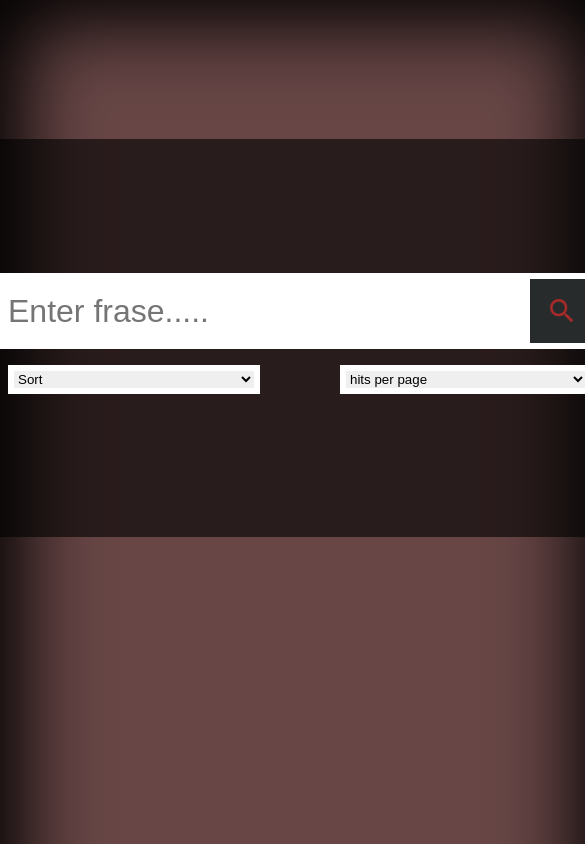
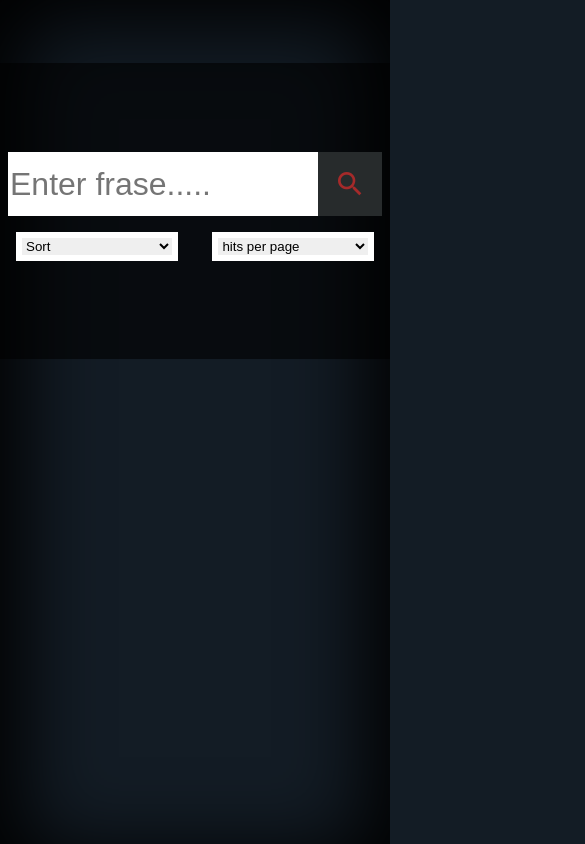
Before and after one commit to Theinar/flickrApp, a plain HTML site: page index.html in a window 390 px wide. Shown: the top 844 px of the page, 585 px wide, since content can reach past the window. Drawn offline with Linux system fonts and the light colour scheme.

Commit message:
fix responsivity for smaller devices

```diff
--- a/style.css
+++ b/style.css
@@ -248,7 +248,7 @@ border: none;
     width: 4rem;
     display: none;
     justify-content: center;
-    //margin: auto;
+    /* margin: auto; */
     cursor: pointer;
     text-decoration: none;
     border-style: none;
@@ -259,3 +259,123 @@ border: none;
 
 
 }
+
+@media only screen and (max-width: 900px){
+
+    html {
+
+        min-width: 300px;
+        display: flex;
+        margin: 0%;
+        background-color: rgb(19, 28, 37);
+        box-shadow: inset 0 0 5rem 1.5rem black;
+        min-height: 100%;
+        padding-bottom: 2rem;
+
+    }
+    body{
+
+        display: flex;
+        flex-direction:column;
+        align-items: center;
+        margin: 0;
+        height:inherit;
+        width: 100%;
+
+    }
+
+    #aDiv {/* the box which holds the actual results or error messages*/
+        padding-top: 0;
+        display: flex;
+        flex-wrap:wrap;
+        width: 100%;
+        max-width: 900px;
+        justify-content: center;
+        align-items: center;
+        align-content: flex-start;
+    }
+
+    /*------------------->elements in and around searchBox area<------------------------*/
+
+
+    #searchBiArea {/*Box surounding searchArea*/
+
+        display: flex;
+        justify-content: center;
+        flex-direction: column;
+        background-color:rgba(0, 0, 0, 0.6);
+        max-width: 1200px;
+        min-width: 300px;
+        padding: 4rem 0.5rem 4rem 0.5rem;
+        height: 40%;
+        width: 100%;
+
+    }
+    .searchBox{/*box surounding searchbar and button*/
+
+        display:flex;
+        border-color: black;
+        padding: 0px;
+        background-color: white;
+        text-align: start;
+        font-size: 2rem;
+        align-items: center;
+
+
+    }
+
+    #textArea {
+
+        display:flex;
+        border: none;
+        margin-left: 0;
+        margin-right: auto;
+        text-align: start;
+        font-size: 2rem;
+        min-width: 80%;
+
+    }
+    #jumper {/*Box surounding searchArea*/
+
+        display: flex;
+        margin: 0;
+        width: 100%;
+        height: 50%;
+        justify-content: center;
+        align-items: center;
+
+    }
+
+    #jumpUp {/* this is the id whitch the app changes to inorder to trigger JUMP animation */
+        display: flex;
+        margin: 0;
+
+        width: 100%;
+        justify-content: center;
+        align-items: center;
+        animation: bounce 0.5s;
+    }
+
+    .imgResult {
+        display: flex;
+        flex: 1 0 32%;
+        width: 100%;
+        margin: 2px;
+
+    }
+    h1{
+        color: antiquewhite;
+        padding: 0.5rem;
+    }
+
+
+    #pageUtilArea > .material-icons{/*box containing switch page buttons*/
+
+
+        color: rgba(0, 0, 0, 0.4);
+        background: rgba(0, 0, 0, 0.2);
+
+
+
+    }
+}
```
